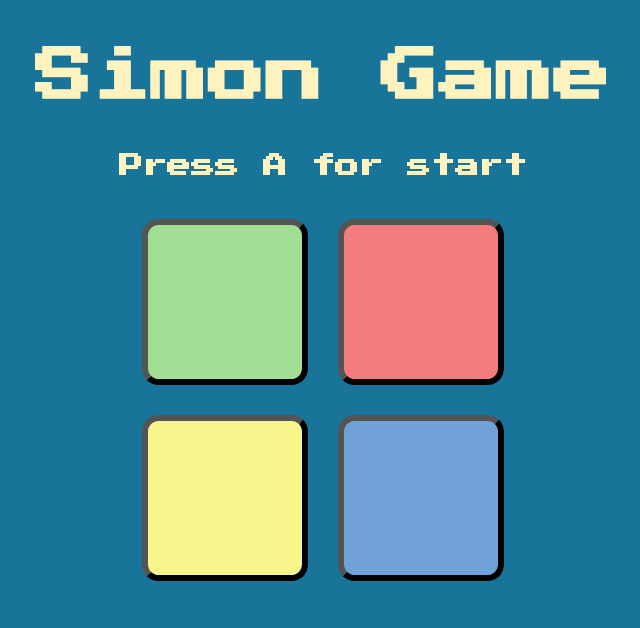
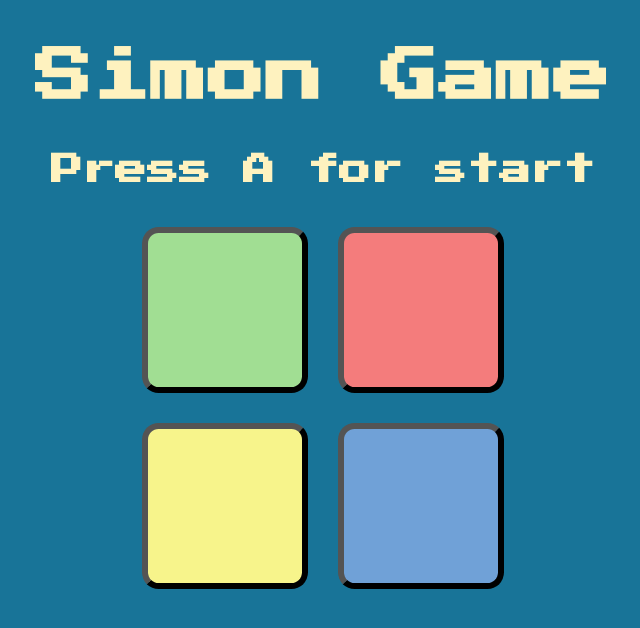
Before and after one commit to ManWithTheBag/WS_SimonGame, a plain HTML site: page index.html in a window 1280 px wide. Shown: the whole page, without its empty margins (317-957 px from the left). Drawn offline with nearby package versions, Linux system fonts and the light colour scheme.

Commit message:
Fix bug in css file

```diff
--- a/styles.css
+++ b/styles.css
@@ -32,7 +32,7 @@ button{
   font-size:  4.5vw;
 }
 
-.js_title-level .js_title-result{
+.js_title-level{
   font-size: 2.5vw;
   margin: 2vw 0 0 0;
 }
```
